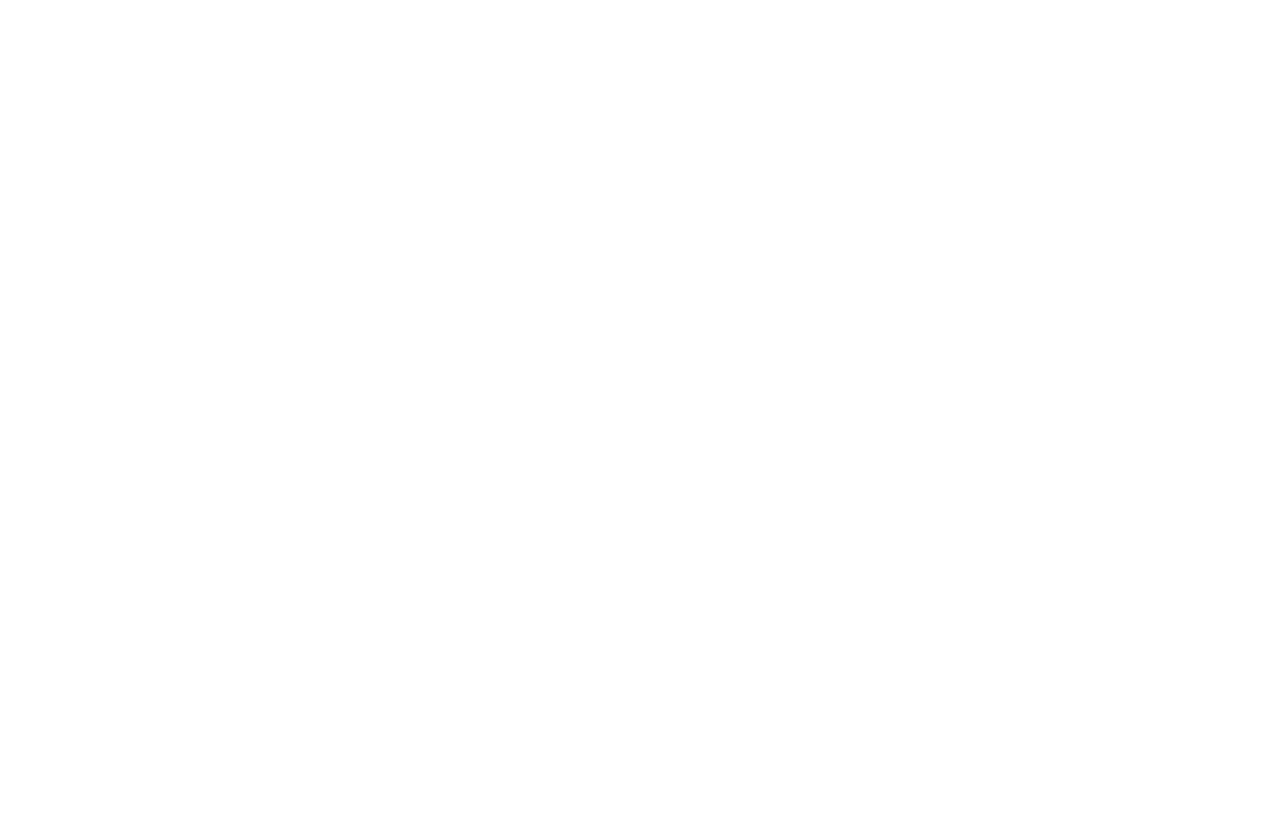
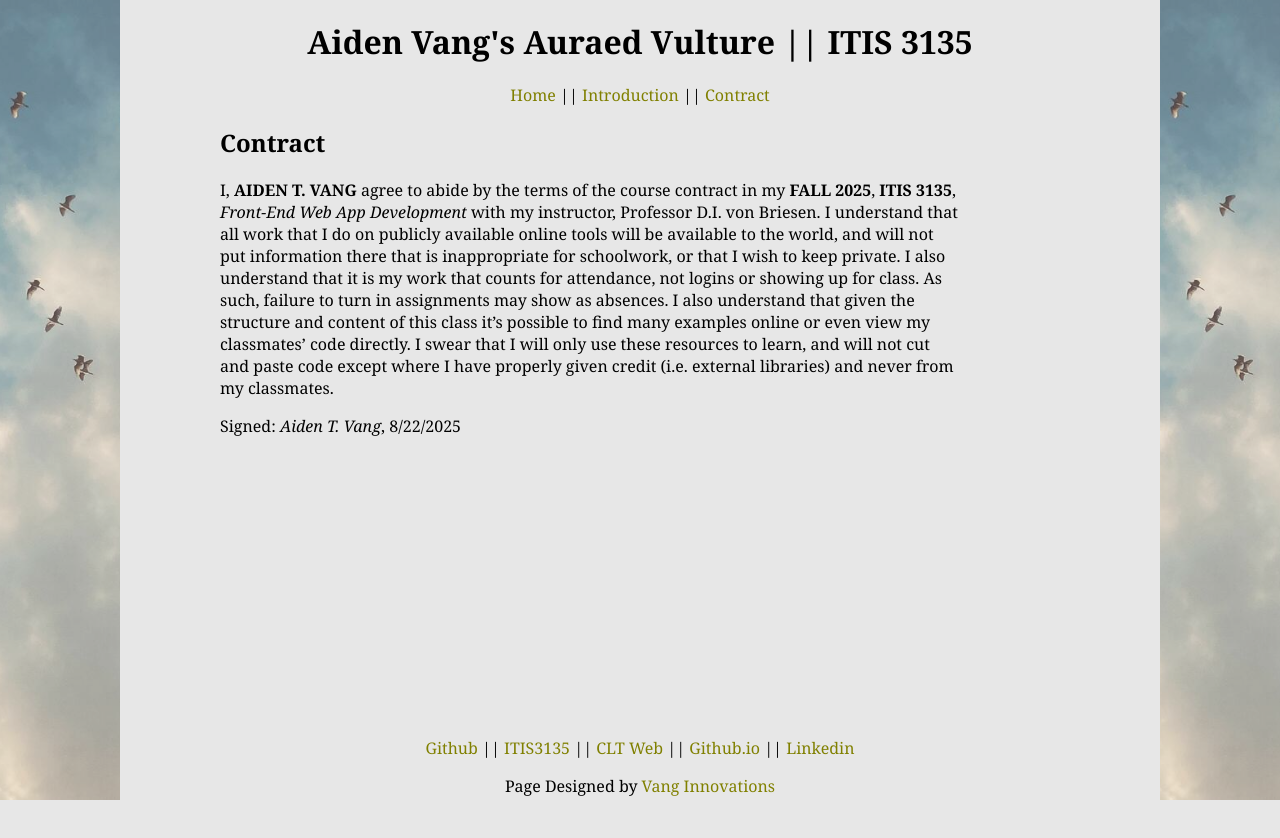
Before and after one commit to avang15/itis3135-react, a React (Vite) app: page /contract.html in a window 1280 px wide. Before the commit this address had no page. Shown: the top 838 px of the page. Before the commit the page ends 800 px from the top, so only its background shows below. Built offline with nearby package versions, Linux system fonts and the light colour scheme.

Commit message:
React Assignment
Completed

```diff
--- /dev/null
+++ b/public/styles/default.css
@@ -0,0 +1,186 @@
+body {
+  background-color:rgb(231, 231, 231);
+  font-family: Cambria, Cochin, Georgia, Times, 'Times New Roman', serif;
+}
+
+a {
+  color:olive;
+  text-decoration: none;
+}
+
+a:hover {
+  color:forestgreen;
+  text-decoration: underline;
+}
+
+
+header {
+  text-align: center;
+}
+
+h1 {
+  margin-top: -20px;
+  text-align: center;
+}
+
+
+main {
+  text-align: left;
+  margin-left: -50px;
+  margin-bottom: 300px;
+  box-sizing: border-box;  /* ensures padding doesn't exceed width */
+}
+
+footer {
+  text-align: center;
+}
+
+ul {
+  text-align: left;
+}
+
+.profile-img {
+  width: 200px;
+  border-radius: 10px;
+}
+
+figure {
+  text-align: center
+}
+
+figcaption {
+  font-style: italic;
+  margin-bottom: 20px;
+}
+
+.side-image {
+  position: fixed;
+  top: 100px;
+  height: 100%;
+  width: 120px;
+  opacity: 0.7;
+  object-fit: cover;
+  border-radius: 0px;
+}
+
+.side-image.left {
+  top: 0;
+  left: 0;
+}
+
+.side-image.right {
+  top: 0;
+  right: 0;
+}
+
+table {
+  background-color: #f2f2f2;
+  width: 100%;
+  border-collapse: collapse;
+  margin: 1rem 0;
+  font-family: Cambria, Cochin, Georgia, Times, 'Times New Roman', serif;
+}
+
+thead {
+  background-color: rgb(225, 225, 173);
+}
+
+th, td {
+  border: 1px solid #ccc;
+  padding: 0.75rem;
+  text-align: left;
+  vertical-align: top;
+  word-wrap: break-word;
+}
+
+input[type="text"] {
+  margin-top: 5px;
+  height: 40px;
+  width: 70%;
+  font-family: Cambria, Cochin, Georgia, Times, 'Times New Roman', serif;
+  font-size: 15px;
+}
+
+button {
+  margin-bottom: 20px;
+}
+
+@media (max-width: 768px) {
+  table, thead, tbody, th, td, tr {
+    display: block;
+  }
+
+  th {
+    background-color: #eee;
+  }
+
+  td {
+    border: none;
+    border-bottom: 1px solid #ddd;
+    padding: 0.5rem;
+  }
+
+  td:before {
+    content: attr(data-label);
+    font-weight: bold;
+    display: block;
+    margin-bottom: 0.25rem;
+  }
+}
+
+
+/* === Media Queries for Responsive Design === */
+
+/* -------- Desktop / Large Screens -------- */
+@media screen and (min-width: 981px) {
+  main {
+    padding-left: 140px;
+    padding-right: 140px;
+  }
+
+  .profile-img {
+    width: 200px;
+  }
+
+  .side-image {
+    display: block;
+  }
+}
+
+/* -------- Tablets -------- */
+@media screen and (min-width: 601px) and (max-width: 980px) {
+  main {
+    padding-left: 40px;
+    padding-right: 40px;
+  }
+
+  .profile-img {
+    width: 150px;
+  }
+
+  .side-image {
+    opacity: 0.5;
+    width: 80px;
+  }
+}
+
+/* -------- Mobile Devices -------- */
+@media screen and (max-width: 600px) {
+  main {
+    padding: 20px;
+  }
+
+  .profile-img {
+    width: 120px;
+    display: block;
+    margin: 0 auto;
+  }
+
+  .side-image {
+    display: none;
+  }
+
+  h1 {
+    font-size: 1.5rem;
+  }
+}
--- a/src/App.jsx
+++ b/src/App.jsx
@@ -10,7 +10,6 @@ function App() {
 
   return (
     <>
-    <Header></Header>
       <div>
         <a href="https://vite.dev" target="_blank">
           <img src={viteLogo} className="logo" alt="Vite logo" />
@@ -31,7 +30,6 @@ function App() {
       <p className="read-the-docs">
         Click on the Vite and React logos to learn more
       </p>
-    <Footer></Footer>
     </>
   )
 }
--- /dev/null
+++ b/src/Contract.jsx
@@ -0,0 +1,42 @@
+import Header from './Header';
+import Footer from './Footer';
+
+export default function Contract() {
+  return (
+    <>
+      {/* Decorative side images */}
+      <img
+        src="/images/birds.jpeg"
+        alt="Decorative Left"
+        className="side-image left"
+      />
+      <img
+        src="/images/birds.jpeg"
+        alt="Decorative Right"
+        className="side-image right"
+      />
+
+      <main>
+        <h2>Contract</h2>
+        <p>
+          I, <strong>AIDEN T. VANG</strong> agree to abide by the terms of the
+          course contract in my <strong>FALL 2025</strong>, <strong>ITIS 3135</strong>,
+          <em> Front-End Web App Development</em> with my instructor, Professor D.I. von Briesen.
+          I understand that all work that I do on publicly available online tools will be
+          available to the world, and will not put information there that is inappropriate
+          for schoolwork, or that I wish to keep private. I also understand that it is my
+          work that counts for attendance, not logins or showing up for class. As such,
+          failure to turn in assignments may show as absences. I also understand that given
+          the structure and content of this class it’s possible to find many examples online
+          or even view my classmates’ code directly. I swear that I will only use these
+          resources to learn, and will not cut and paste code except where I have properly
+          given credit (i.e. external libraries) and never from my classmates.
+        </p>
+
+        <p>
+          Signed: <em>Aiden T. Vang</em>, 8/22/2025
+        </p>
+      </main>
+    </>
+  );
+}
--- a/src/Header.jsx
+++ b/src/Header.jsx
@@ -3,11 +3,11 @@ export default function Header() {
     <header>
       <h1>Aiden Vang's Auraed Vulture || ITIS 3135</h1>
       <nav>
-        <a href="./">Home</a>
+        <a href="./"> Home </a>
         ||
-        <a href="introduction.html">Introduction</a>
+        <a href="introduction.html"> Introduction </a>
         ||
-        <a href="contract.html">Contract</a>
+        <a href="contract.html"> Contract </a>
       </nav>
     </header>
   );
--- /dev/null
+++ b/src/Index.jsx
@@ -0,0 +1,30 @@
+import Header from './Header';
+import Footer from './Footer';
+
+// src/pages/Home.jsx
+export default function Home() {
+  return (
+    <>
+      {/* Decorative images */}
+      <img
+        src="/images/birds.jpeg"
+        alt="Decorative Left"
+        className="side-image left"
+      />
+      <img
+        src="/images/birds.jpeg"
+        alt="Decorative Right"
+        className="side-image right"
+      />
+
+      <main>
+        <h2>ITIS 3135 Home</h2>
+        <p>Hello, welcome to my ITIS 3135 Course Page!</p>
+        <p>
+          This is where you can find links to all of my completed course work
+          throughout ITIS 3135.
+        </p>
+      </main>
+    </>
+  );
+}
--- a/src/Introduction.jsx
+++ b/src/Introduction.jsx
@@ -1,13 +1,106 @@
 import Header from './Header';
 import Footer from './Footer';
+
 export default function Introduction() {
   return (
     <>
-    <title>Aiden Vang's Auraed Vulture | Introduction</title>
-    <main>
-      <h2>Introduction</h2>
-      <p>Intro Text</p>
-    </main>
+      {/* Decorative side images */}
+      <img
+        src="/images/birds.jpeg"
+        alt="Decorative Left"
+        className="side-image left"
+      />
+      <img
+        src="/images/birds.jpeg"
+        alt="Decorative Right"
+        className="side-image right"
+      />
+
+      <main>
+        <h2>Introduction</h2>
+        <p>
+          <em>I acknowledge the information - A.V. 10/23/25</em>
+        </p>
+
+        <figure>
+          <img
+            src="/images/self2.jpg"
+            alt="Aiden Vang"
+            className="profile-img"
+          />
+          <figcaption>Endearing Prom Photo, 2023</figcaption>
+        </figure>
+
+        <p>
+          Hi, I am Aiden! I am studying Computer Science with a concentration in
+          Cybersecurity. I was born and raised in Charlotte and attended the
+          early college here at UNC Charlotte. In my free time, I enjoy
+          listening to music, playing piano, and trying new food.
+        </p>
+
+        <ul>
+          <li>
+            <strong>Personal Background</strong>: I am a native Charlottean who
+            grew up just down the road from campus. I am the oldest of two
+            younger siblings and I am the first in my family to enroll in
+            college directly after high school.
+          </li>
+          <li>
+            <strong>Professional Background</strong>: My first job was being a
+            multifaceted team member at Jersey Mikes. Since then, I have been
+            able to intern at Mecklenburg County’s Information Technology
+            department as a quality service intern.
+          </li>
+          <li>
+            <strong>Academic Background</strong>: I am a Computer Science major
+            with a concentration in cybersecurity. I am technically a first
+            year, but I recently graduated from UNC Charlotte’s Early College
+            and am a Junior by credits.
+          </li>
+          <li>
+            <strong>Primary Computer</strong>: Apple Macbook Pro laptop, bedroom
+            desk
+          </li>
+          <li>
+            <strong>Courses I’m Taking, & Why</strong>:
+            <ul>
+              <li>
+                ITSC 3688 - Computers and Their Impact On Society: I am
+                interested to learn more about the current conversation around
+                computer ethics, specifically with the advancements of AI.
+              </li>
+              <li>
+                INFO 2130 - Business Computing: I am looking to develop
+                proficiency in Microsoft in order to diversify my technical
+                portfolio and skills.
+              </li>
+              <li>
+                ITIS 3135 - Front-End Web Application Development: This class is
+                a degree requirement and will help me understand how web
+                applications are developed.
+              </li>
+              <li>
+                STAT 2122 - Intro to Probability & Statistics: This class is a
+                degree requirement and will connect with knowledge learned in my
+                other math courses.
+              </li>
+            </ul>
+          </li>
+          <li>
+            <strong>Funny/Interesting Item to Remember Me by</strong>: I cannot
+            swim!
+          </li>
+          <li>
+            <strong>I’d also like to share</strong>: I’m looking to join a study
+            group for this class!
+          </li>
+        </ul>
+
+        <p>“I have not failed. I’ve just found 10,000 ways that won’t work.”</p>
+        <p>
+          - <em>Thomas Edison</em>
+        </p>
+      </main>
     </>
   );
 }
--- a/src/main.jsx
+++ b/src/main.jsx
@@ -1,18 +1,21 @@
 import { StrictMode } from 'react'
 import { createRoot } from 'react-dom/client'
-import './index.css'
 import App from './App.jsx'
+import Index from './Index.jsx'
 import Introduction from './Introduction.jsx'
+import Contract from './Contract.jsx'
 import Layout from './Layout.jsx';
 import { BrowserRouter, Routes, Route } from 'react-router'
+import '../public/styles/default.css';
 
 createRoot(document.getElementById('root')).render(
   <StrictMode>
     <BrowserRouter>
       <Routes>
         <Route path='/' element={<Layout />}>
-          <Route path='/' element={<App />}></Route>
+          <Route path='/' element={<Index />}></Route>
           <Route path='/introduction.html' element={<Introduction />}></Route>
+          <Route path='/contract.html' element={<Contract />}></Route>
         </Route>
       </Routes>
     </BrowserRouter>
```
Also changed, not shown: src/Footer.jsx (+5 -5 lines), public/images/birds.jpeg (added), 1 other file (tests, documents, lock files or other folders).
